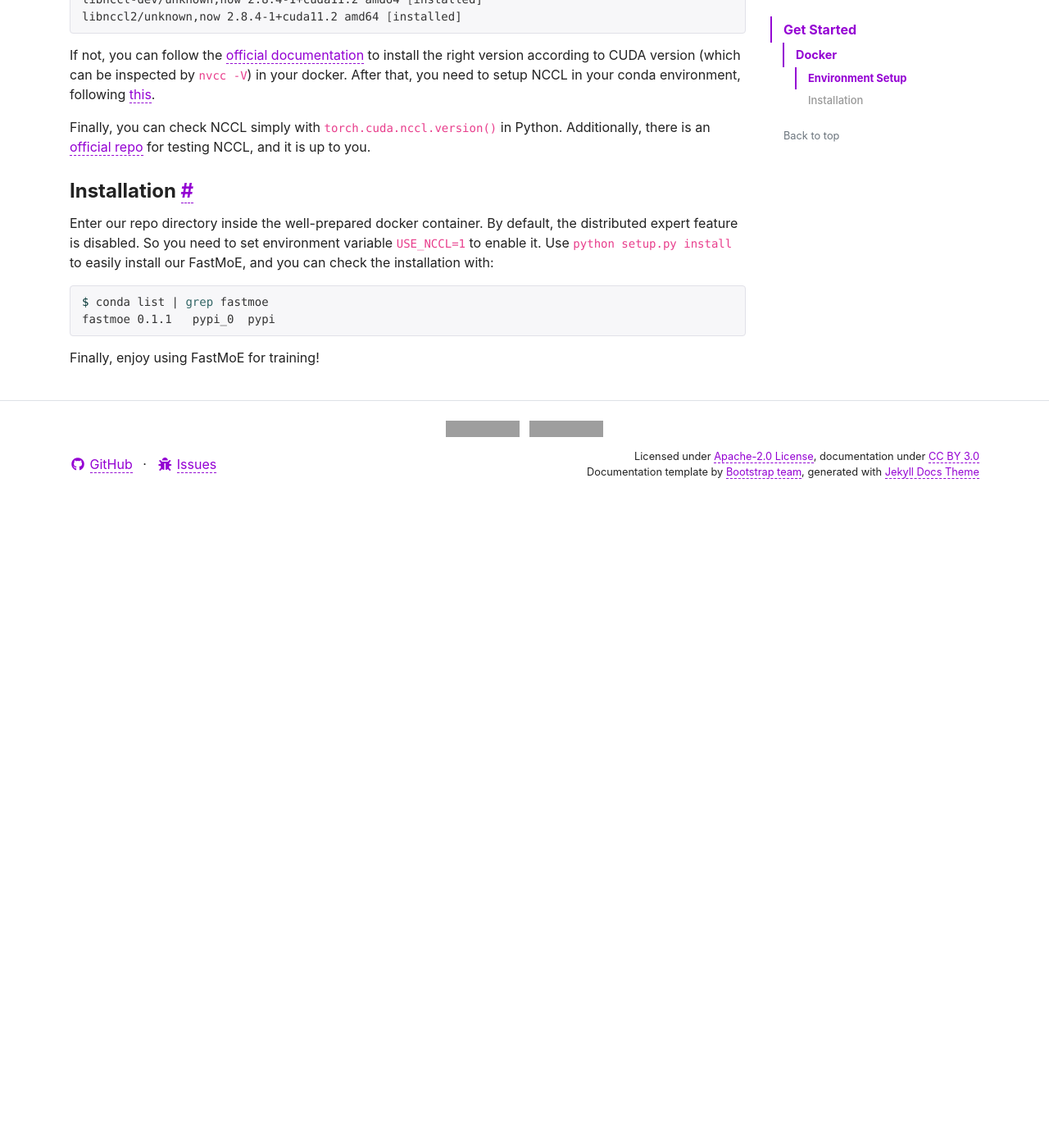
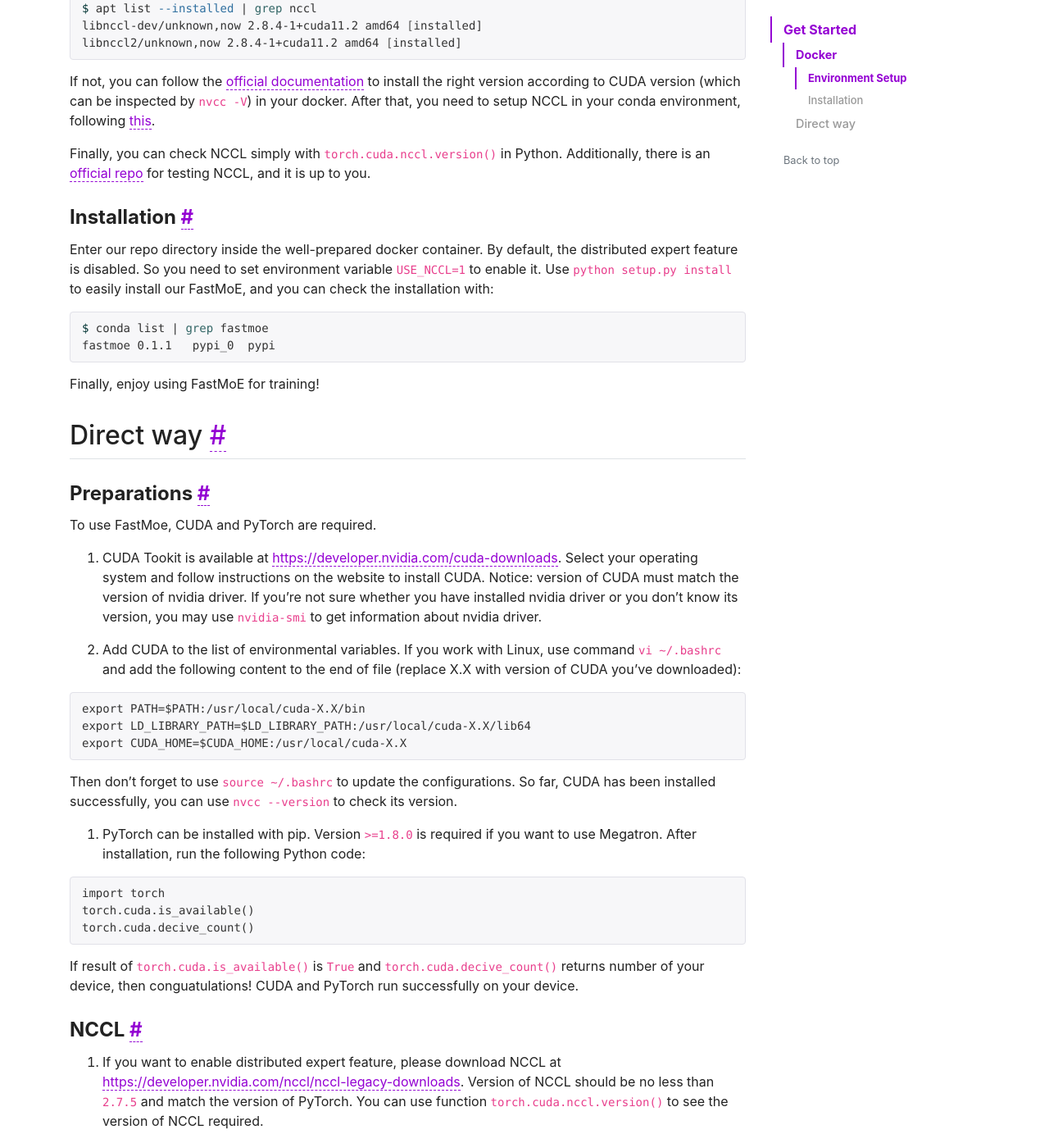
Before and after one commit to Sengxian/fastmoe-website, a Jekyll site: the page built from documentation/get-started.md, in a window 1280 px wide and 1400 px high, scrolled down 1135 px. Shown: the whole window at 82% size. Built offline with Jekyll 4.4.1, drawn with Linux system fonts in a browser that asks for light colours; nearby versions of some CDN libraries; comment, search, counter and statistics services are not loaded; before the commit the page ends 1745 px from its top, so only the background shows below that; some of the changed text lies outside the part shown; grey boxes are pictures that could not be loaded.

Commit message:
supplement get started docs

````diff
--- a/documentation/get-started.md
+++ b/documentation/get-started.md
@@ -1,11 +1,13 @@
 ---
 layout: page
 title: Get Started
-description: Get started with FastMoE with docker
+description: Get started with FastMoE
 ---
 
 Get Started
 ============
+
+You can get started with FastMoE with docker or in a direct way.
 
 ## Docker
 
@@ -59,3 +61,61 @@ fastmoe	0.1.1	pypi_0	pypi
 ```
 
 Finally, enjoy using FastMoE for training!
+
+## Direct way
+
+### Preparations
+
+To use FastMoe, CUDA and PyTorch are required.
+
+1. CUDA Tookit is available at <https://developer.nvidia.com/cuda-downloads>. Select your operating system and follow instructions on the website to install CUDA.
+   Notice: version of CUDA must match the version of nvidia driver. If you're not sure whether you have installed nvidia driver or you don't know its version, you may use `nvidia-smi` to get information about nvidia driver.
+
+2. Add CUDA to the list of environmental variables. If you work with Linux, use command `vi ~/.bashrc`  and add the following content to the end of file (replace X.X with version of CUDA you've downloaded):
+
+```
+export PATH=$PATH:/usr/local/cuda-X.X/bin
+export LD_LIBRARY_PATH=$LD_LIBRARY_PATH:/usr/local/cuda-X.X/lib64
+export CUDA_HOME=$CUDA_HOME:/usr/local/cuda-X.X
+```
+
+Then don't forget to use `source ~/.bashrc` to update the configurations.
+So far, CUDA has been installed successfully, you can use `nvcc --version` to check its version.
+
+3. PyTorch can be installed with pip. Version `>=1.8.0` is required if you want to use Megatron. After installation, run the following Python code:
+
+```
+import torch
+torch.cuda.is_available()
+torch.cuda.decive_count()
+```
+
+If result of `torch.cuda.is_available()` is `True` and `torch.cuda.decive_count()` returns number of your device, then conguatulations! CUDA and PyTorch run successfully on your device.
+
+### NCCL
+
+1. If you want to enable distributed expert feature, please download NCCL at <https://developer.nvidia.com/nccl/nccl-legacy-downloads>. Version of  NCCL should be no less than `2.7.5` and match the version of PyTorch. You can use function `torch.cuda.nccl.version()` to see the version of NCCL required.
+
+2. Install the 'deb' file. If you use Ubuntu or Debian, just use the following commands (nccl_repo_file is your file, XXX and X.X mean version of NCCL and CUDA):
+
+```
+sudo dpkg -i nccl_repo_file.deb
+sudo apt update
+sudo apt install libnccl2=XXX+cudaX.X libnccl-dev=XXX+cudaX.X
+```
+
+### FastMoe Installation
+
+1. Clone the repo of FastMoe from <https://github.com/laekov/fastmoe>, and use the following command to install:
+
+```
+python3 setup.py install
+```
+
+2. If you need NCCL, set environmental variable `USE_NCCL=1` before installation. For example, you may use command as follows:
+
+```
+export USE_NCCL=1
+```
+
+3. Installation finishes. Enjoy FastMoe now! You can try excuting `benchmark_mlp.py` in directory `tests`.
````
Also changed, not shown: documentation/Fastmoe_Get_Started_Chinese.md (added, +60 -0 lines).
